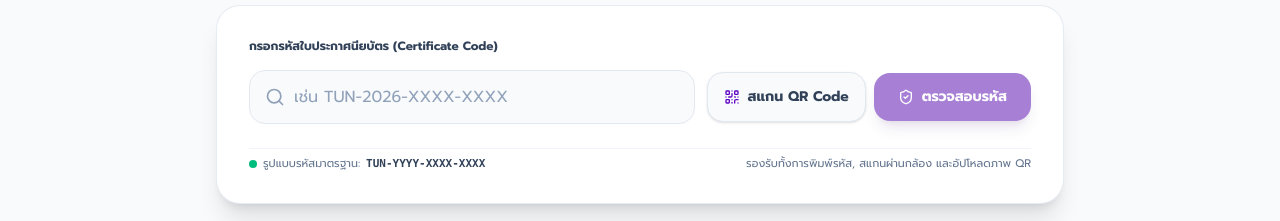
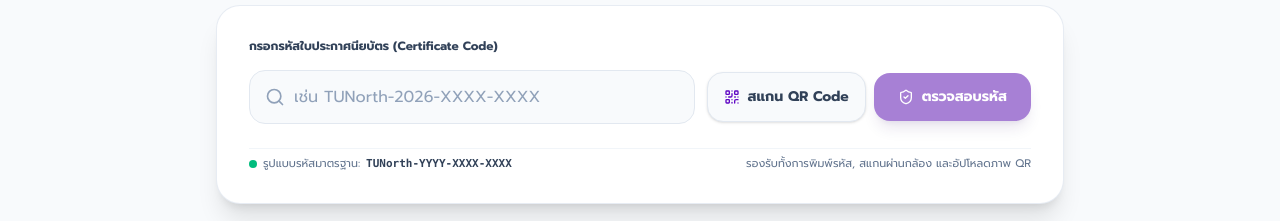
Before and after one commit to NOGiTTiS/Hub, a Next.js app in the folder frontend/: page /verify in a window 1280 px wide. Shown: the part 304-525 px from the top of the page. Built offline with nearby package versions, Linux system fonts and the light colour scheme; no server answers.

Commit message:
Edit TUN to TUNorth

```diff
--- a/frontend/src/app/verify/page.tsx
+++ b/frontend/src/app/verify/page.tsx
@@ -292,7 +292,7 @@ export default function CertificateSearchPortalPage() {
                   type="text"
                   value={code}
                   onChange={(e) => setCode(e.target.value.toUpperCase())}
-                  placeholder="เช่น TUN-2026-XXXX-XXXX"
+                  placeholder="เช่น TUNorth-2026-XXXX-XXXX"
                   className="w-full pl-11 pr-10 py-3.5 rounded-2xl bg-slate-50 dark:bg-slate-950 border border-slate-200 dark:border-slate-800 text-slate-900 dark:text-white font-mono text-sm sm:text-base tracking-wider placeholder:font-sans placeholder:tracking-normal placeholder:text-slate-400 focus:outline-none focus:ring-2 focus:ring-brand-500 focus:border-transparent transition"
                 />
                 {code && (
@@ -341,7 +341,7 @@ export default function CertificateSearchPortalPage() {
           <div className="pt-2 border-t border-slate-100 dark:border-slate-800/80 flex flex-wrap items-center justify-between gap-3 text-xs text-slate-500 dark:text-slate-400">
             <span className="flex items-center gap-1.5 text-[11px]">
               <span className="w-2 h-2 rounded-full bg-emerald-500" />
-              รูปแบบรหัสมาตรฐาน: <strong className="font-mono text-slate-700 dark:text-slate-300">TUN-YYYY-XXXX-XXXX</strong>
+              รูปแบบรหัสมาตรฐาน: <strong className="font-mono text-slate-700 dark:text-slate-300">TUNorth-YYYY-XXXX-XXXX</strong>
             </span>
             <span className="text-[11px]">
               รองรับทั้งการพิมพ์รหัส, สแกนผ่านกล้อง และอัปโหลดภาพ QR
```
Also changed, not shown: 4 other files (tests, documents, lock files or other folders).
